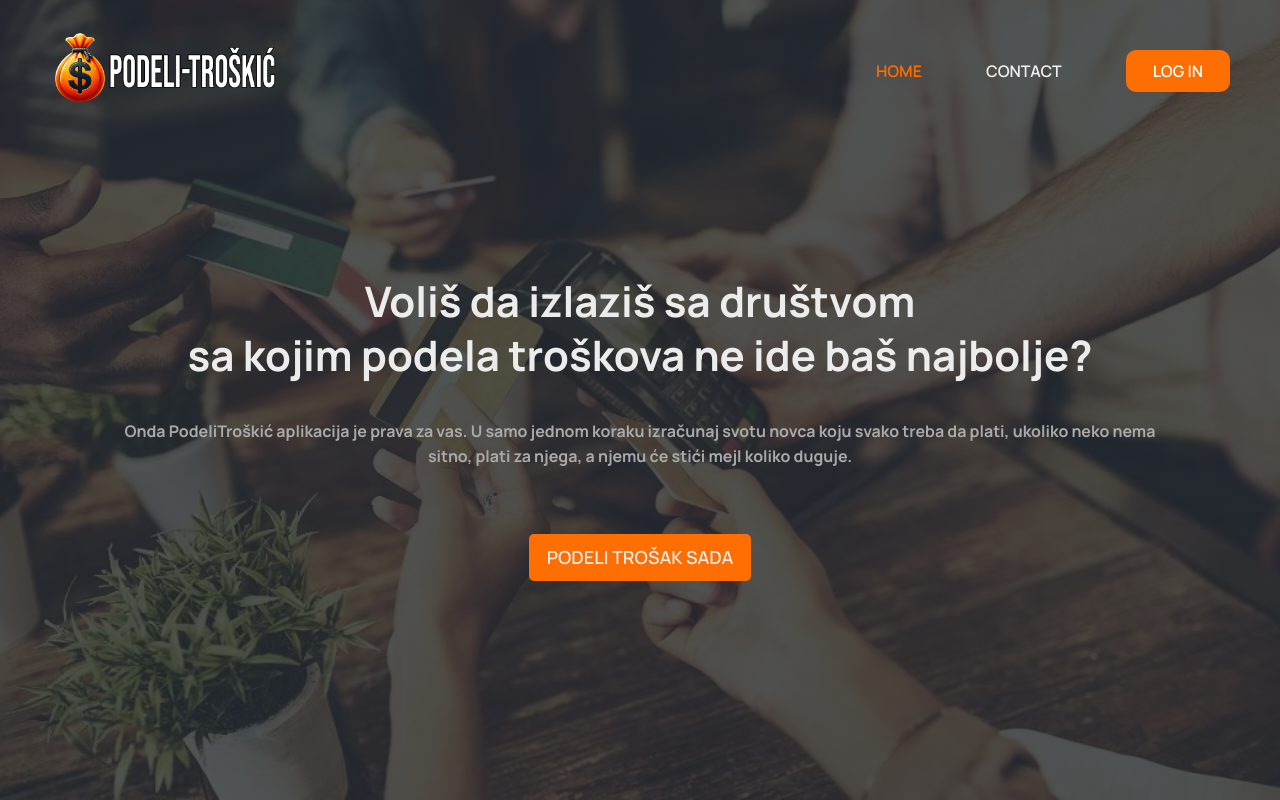
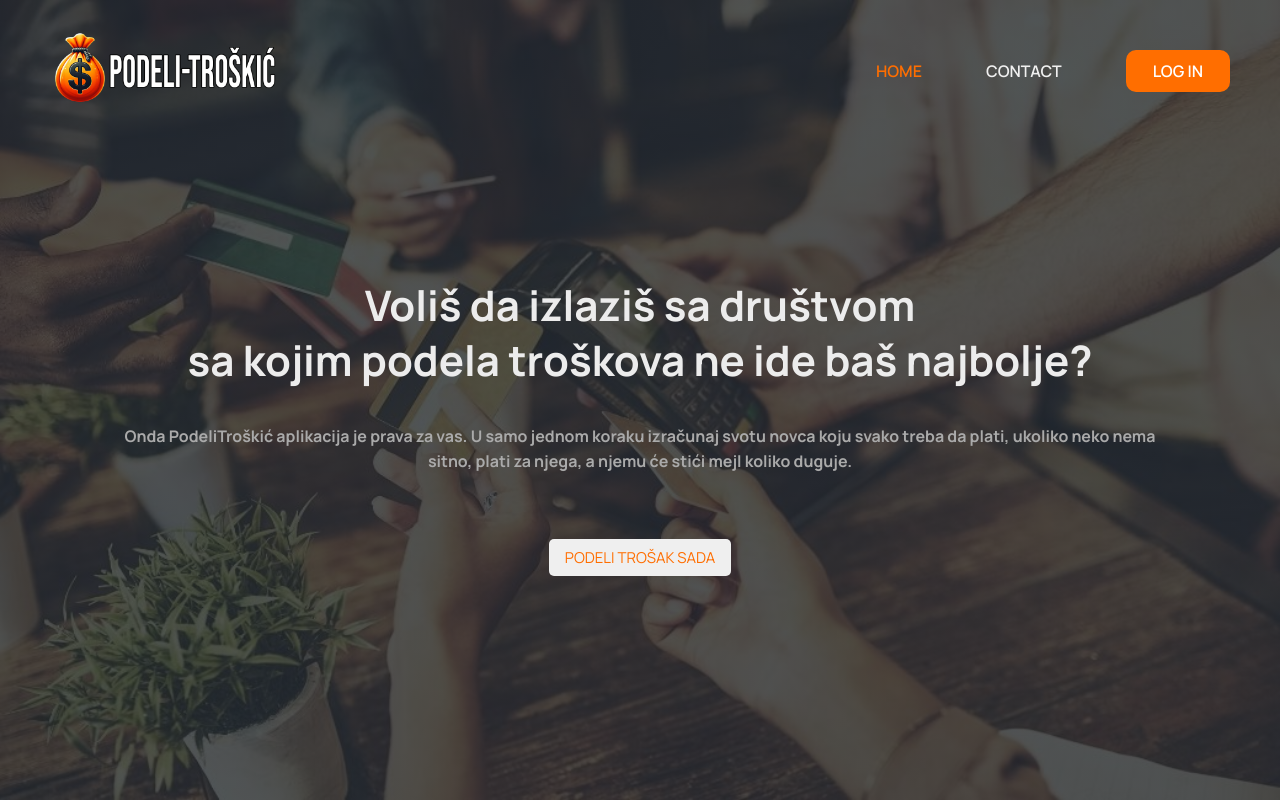
Before and after one commit to elab-development/internet-tehnologije-projekat-vebaplikacijazabudzetiranje_2020_0065, a React (Create React App) app: page / in a window 1280 px wide. Built offline with nearby package versions, Linux system fonts and the light colour scheme.

Commit message:
ispavka login

```diff
--- a/src/pages/GlavnaStrana.js
+++ b/src/pages/GlavnaStrana.js
@@ -10,11 +10,11 @@ export default function GlavnaStrana() {
   const navigate = useNavigate();
 
   const handlePodeliTrosak = () => {
-    /* if (!accessToken) {
+    if (!accessToken) {
       alert("Morate biti prijavljeni da biste podelili trošak.");
       return;
     }
-    navigate("/app"); */
+    navigate("/app");
   };
 
   return (
@@ -32,9 +32,9 @@ export default function GlavnaStrana() {
           sitno, plati za njega, a njemu će stići mejl koliko duguje.
         </h2>
 
-        <Link to="/app" className="podeliTrosak">
+        <Dugme type="podeliTrosakDugme" onClick={handlePodeliTrosak}>
           Podeli trošak sada
-        </Link>
+        </Dugme>
       </section>
     </main>
   );
```
Also changed, not shown: 1 other file (tests, documents, lock files or other folders).
